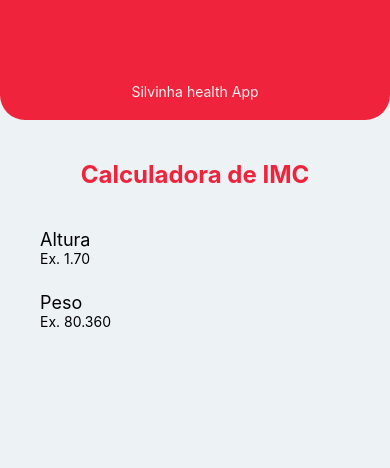
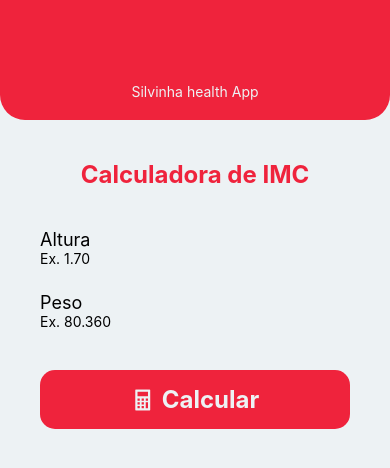
Before and after one commit to AnthonyRodrigues894/SilvinhaHeathApp, a React Native app in the folder SilvinhaHealthApp/: screen / in a window 390 px wide. Shown: the top 468 px of the page. Built offline with nearby package versions, Linux system fonts and the light colour scheme.

Commit message:
Criando botao clicavel

```diff
--- a/SilvinhaHealthApp/App.js
+++ b/SilvinhaHealthApp/App.js
@@ -1,5 +1,6 @@
 import { StatusBar } from 'expo-status-bar';
-import { StyleSheet, Text, View, SafeAreaView, TextInput } from 'react-native';
+import { StyleSheet, Text, View, SafeAreaView, TextInput, TouchableOpacity } from 'react-native';
+import Ionicons from "@expo/vector-icons/Ionicons";
 
 export default function App() {
   return (
@@ -29,6 +30,12 @@ export default function App() {
         keyboardType='numeric'
       />
     </View>
+    <TouchableOpacity style={styles.button}
+     onPress={() => alert('ahhhhhhhhhhh')}
+     >
+      <Ionicons name={"calculator-sharp"} size={24} color="#edf2f4"/>
+      <Text style={styles.text}>Calcular</Text>
+    </TouchableOpacity>
 
   </View>
 
@@ -82,6 +89,23 @@ input: {
   borderColor: '#f233c',
   borderWidth: 2,
   marginVertical: 5,
-  borderRadius: 30
+  borderRadius: 30,
+},
+button: {
+  width: '100%',
+  paddingVertical: 15,
+  flexDirection: 'row',
+  justifyContent: 'center',
+  alignItems: 'center',
+  backgroundColor: '#ef233c',
+  borderRadius: 15,
+  marginTop: 40,
+  marginBottom: 10,
+},
+text: {
+  color: '#edf2f4',
+  fontSize: 24,
+  fontWeight: 'bold',
+  marginLeft: 7
 }
 });
```
